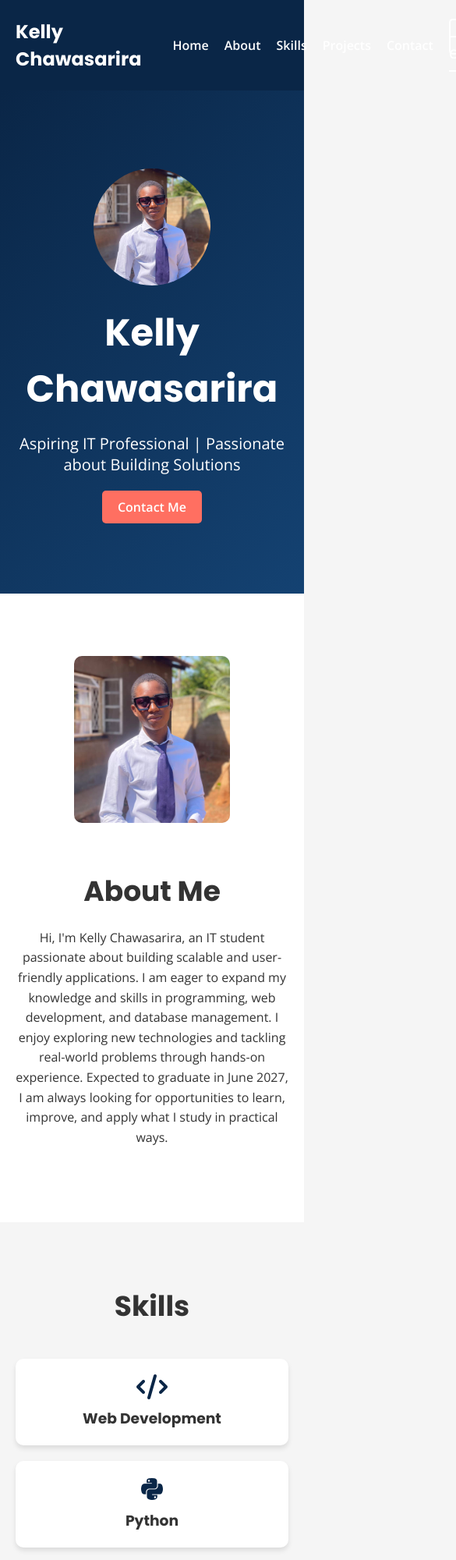
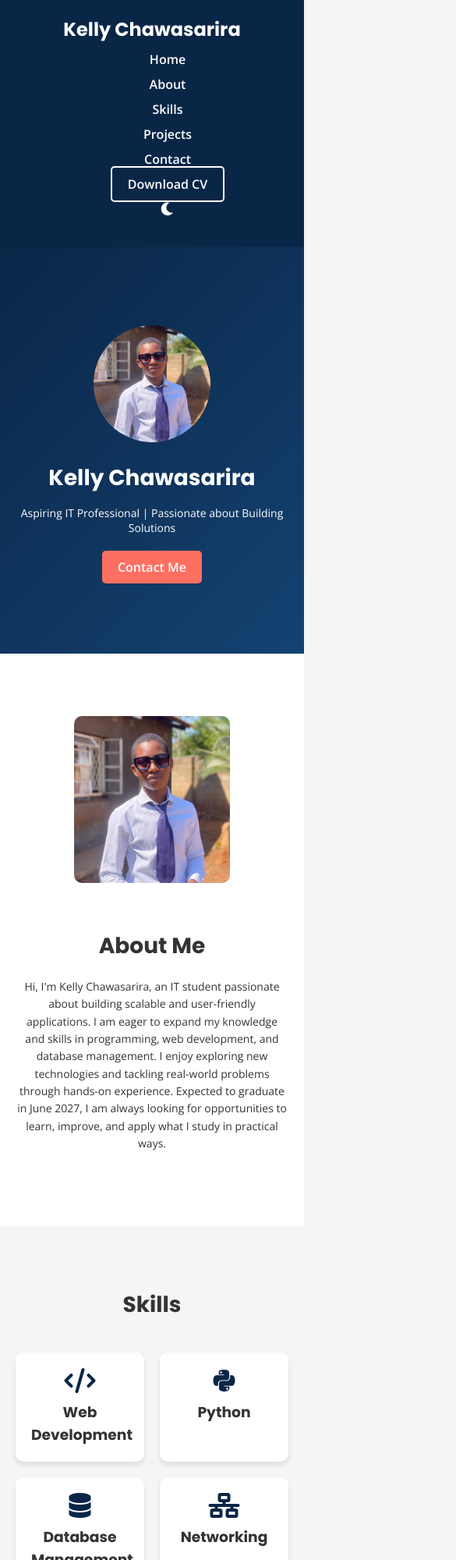
Before and after one commit to koabain/koabain.github.io, a plain HTML site: page index.html in a window 390 px wide. Shown: the top 2000 px of the page at 78% size, 585 px wide, since content can reach past the window. Drawn offline with nearby package versions, Linux system fonts and the light colour scheme.

Commit message:
Update style.css
updated to make it more responsive

```diff
--- a/style.css
+++ b/style.css
@@ -1,5 +1,5 @@
- /* General Styles */
- body {
+/* General Styles */
+body {
     font-family: 'Open Sans', sans-serif;
     margin: 0;
     padding: 0;
@@ -319,8 +319,6 @@
     font-weight: bold;
   }
 
-
-
   /* Footer */
   footer {
     background-color: #144272;
@@ -404,6 +402,28 @@
 
   /* Responsive Design */
   @media (max-width: 768px) {
+    /* Navbar */
+    nav .container {
+      flex-direction: column;
+      text-align: center;
+    }
+
+    nav ul {
+      flex-direction: column;
+      gap: 10px;
+      margin-top: 10px;
+    }
+
+    /* Hero Section */
+    #hero h1 {
+      font-size: 36px;
+    }
+
+    #hero p {
+      font-size: 16px;
+    }
+
+    /* About Section */
     #about .container {
       flex-direction: column;
       text-align: center;
@@ -412,4 +432,52 @@
     #about img {
       margin-bottom: 20px;
     }
+
+    /* Skills Section */
+    #skills .skills-grid {
+      grid-template-columns: repeat(auto-fit, minmax(150px, 1fr));
+    }
+
+    /* Projects Section */
+    #projects .projects-grid {
+      grid-template-columns: repeat(auto-fit, minmax(250px, 1fr));
+    }
   }
+
+  @media (max-width: 480px) {
+    /* Hero Section */
+    #hero h1 {
+      font-size: 28px;
+    }
+
+    #hero p {
+      font-size: 14px;
+    }
+
+    /* About Section */
+    #about h2 {
+      font-size: 28px;
+    }
+
+    #about p {
+      font-size: 14px;
+    }
+
+    /* Skills Section */
+    #skills h2 {
+      font-size: 28px;
+    }
+
+    #skills .skills-grid {
+      grid-template-columns: repeat(auto-fit, minmax(120px, 1fr));
+    }
+
+    /* Projects Section */
+    #projects h2 {
+      font-size: 28px;
+    }
+
+    #projects .projects-grid {
+      grid-template-columns: repeat(auto-fit, minmax(200px, 1fr));
+    }
+  }
```
